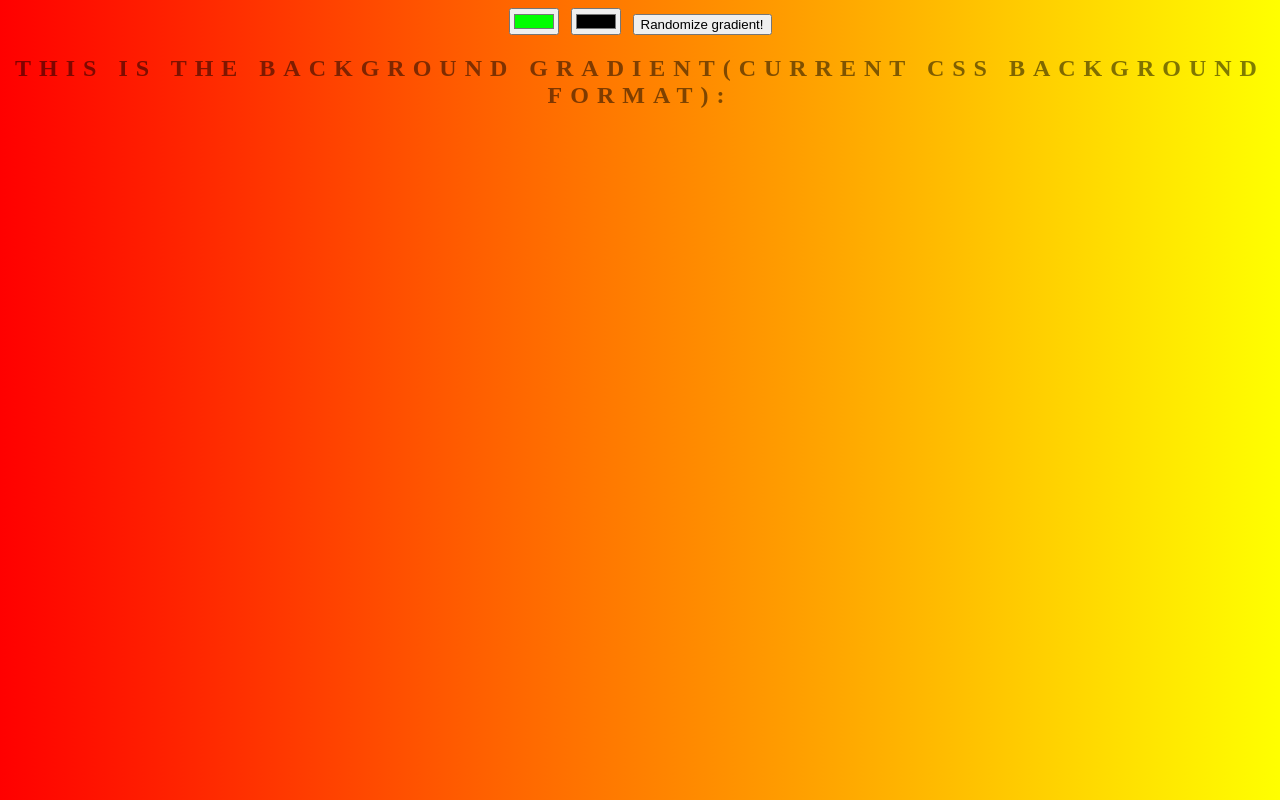
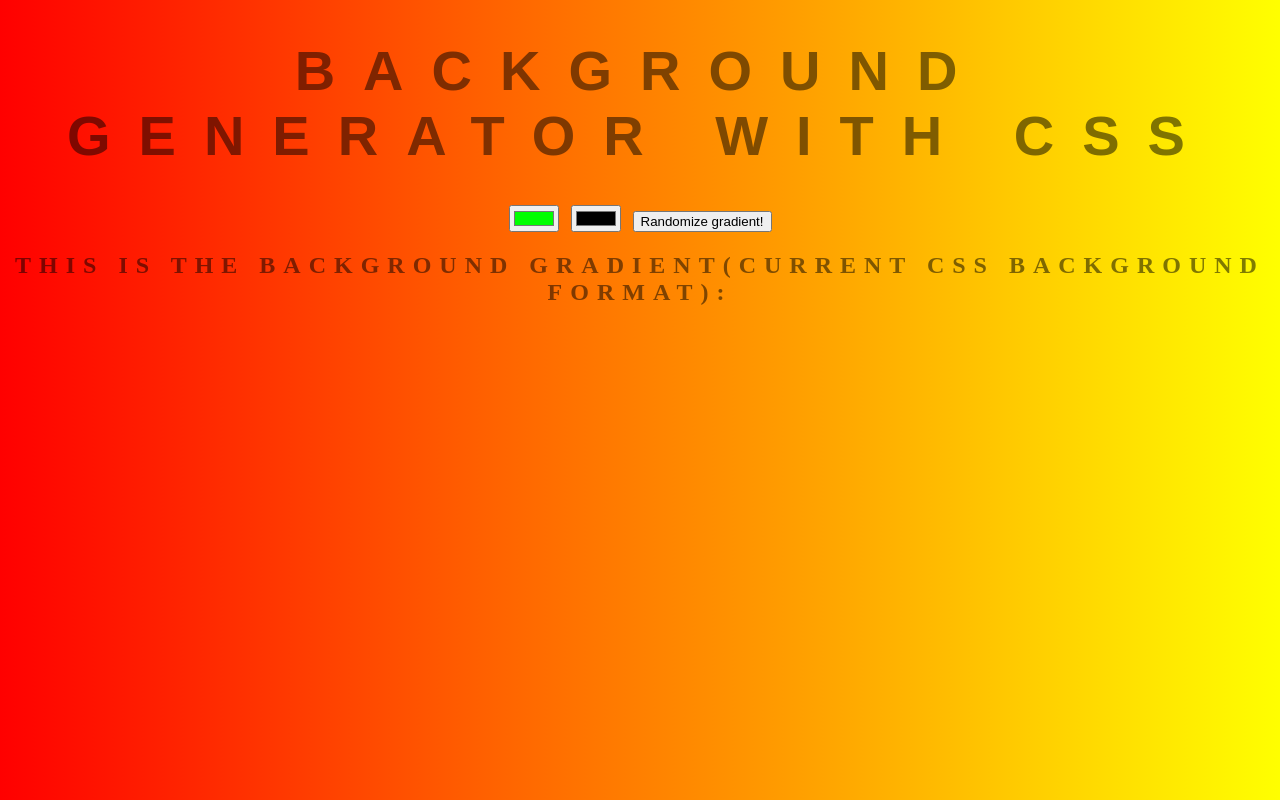
Before and after one commit to Tsg170001/background-generator, a plain HTML site: page index.html in a window 1280 px wide. Drawn offline with Linux system fonts and the light colour scheme.

Commit message:
added title back

```diff
--- a/index.html
+++ b/index.html
@@ -7,6 +7,9 @@
         <link rel="stylesheet" type="text/css" href="style.css">
     </head>
     <body id="gradient">
+        <h1>
+            Background Generator with CSS
+        </h1>
         <input class="color1" type="color" name="color1" value="#00ff00">
         <input class="color2" type="color" name="color2" value="#ff00">
         <button class="random" id="random-btn" name>Randomize gradient!</button>
```
